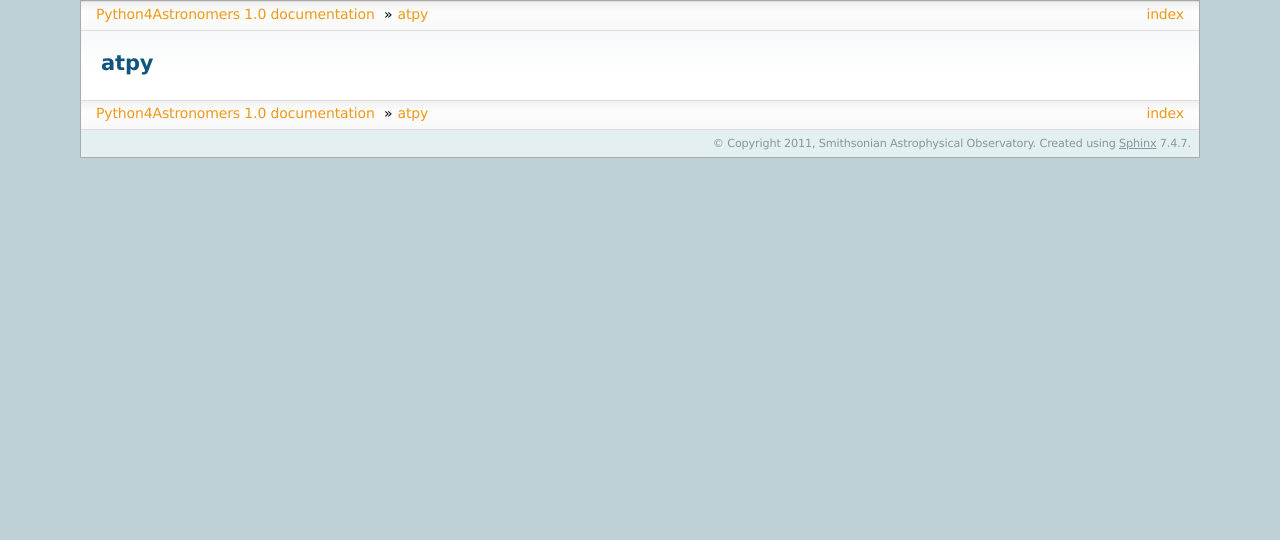
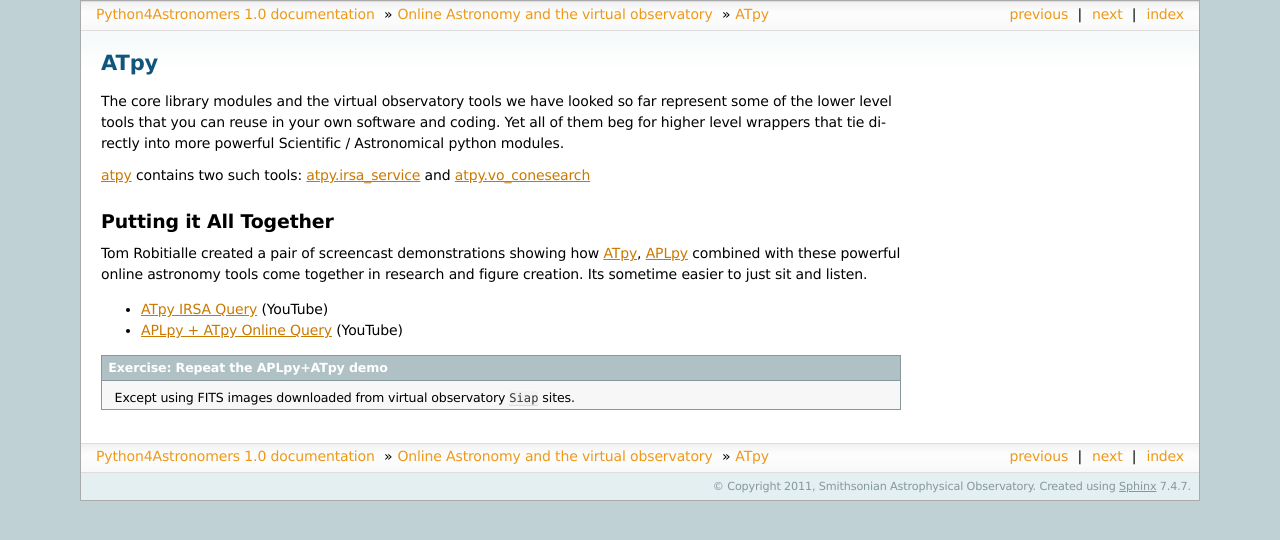
Before and after one commit to python4astronomers/python4astronomers, a Sphinx documentation site: the page built from source/vo/atpy.rst, in a window 1280 px wide. Shown: the top 540 px of the page. Built offline with Sphinx 7.4.7, drawn with Linux system fonts in a browser that asks for light colours; formulas are drawn with MathJax 3.

Commit message:
finish atpy

```diff
--- a/source/vo/atpy.rst
+++ b/source/vo/atpy.rst
@@ -1,3 +1,32 @@
+.. include:: ../references.rst
 
-atpy
+ATpy
 ====
+
+
+The core library modules and the virtual observatory tools we have looked
+so far represent some of the lower level tools that you can reuse in your
+own software and coding.  Yet all of them beg for higher level wrappers
+that tie directly into more powerful Scientific / Astronomical python modules.
+
+`atpy`_ contains two such tools:
+`atpy.irsa_service <http://atpy.github.com/format_online.html#virtual-observatory>`_
+and
+`atpy.vo_conesearch <http://atpy.github.com/format_online.html#irsa-query>`_
+
+Putting it All Together
+-----------------------
+
+Tom Robitialle created a pair of screencast demonstrations showing how
+`ATpy`_, `APLpy`_ combined with these powerful online astronomy tools come
+together in research and figure creation. Its sometime easier to just sit
+and listen.
+
+* `ATpy IRSA Query <http://www.youtube.com/astropython#p/a/u/0/Bup7hroq_oo>`_  (YouTube)
+* `APLpy + ATpy Online Query <http://www.youtube.com/astropython#p/a/u/1/4OxKKbLJ_Zk>`_ (YouTube)
+
+
+.. admonition::  Exercise: Repeat the APLpy+ATpy demo
+
+    Except using FITS images downloaded from virtual observatory ``Siap``
+    sites.
--- a/source/vo/desktop.rst
+++ b/source/vo/desktop.rst
@@ -2,3 +2,5 @@
 
 Desktop + Python tools
 ======================
+
+**In Preparation**
--- a/source/vo/vo.rst
+++ b/source/vo/vo.rst
@@ -21,7 +21,5 @@
    install.rst
    webmodules.rst
    votools.rst
-
-..   atpy.rst
-..   all.rst
-..   desktop.rst
+   atpy.rst
+   desktop.rst
```
Also changed, not shown: source/vo/all.rst (deleted, +0 -31 lines).
